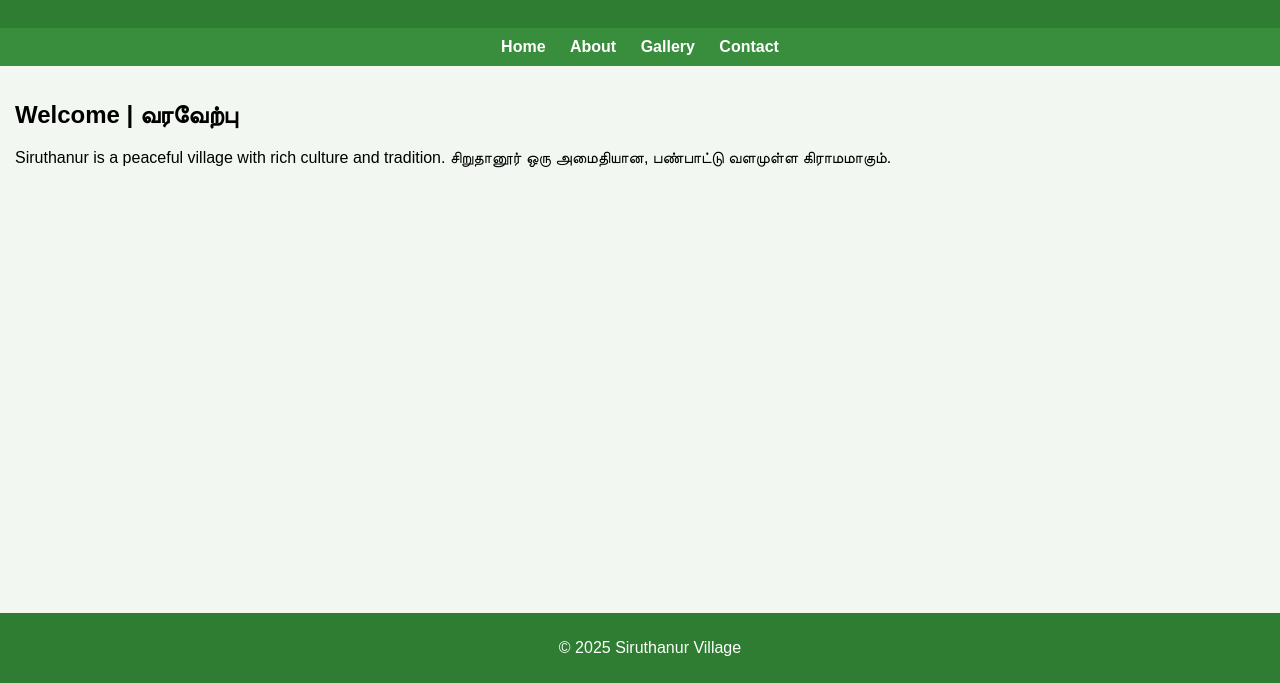
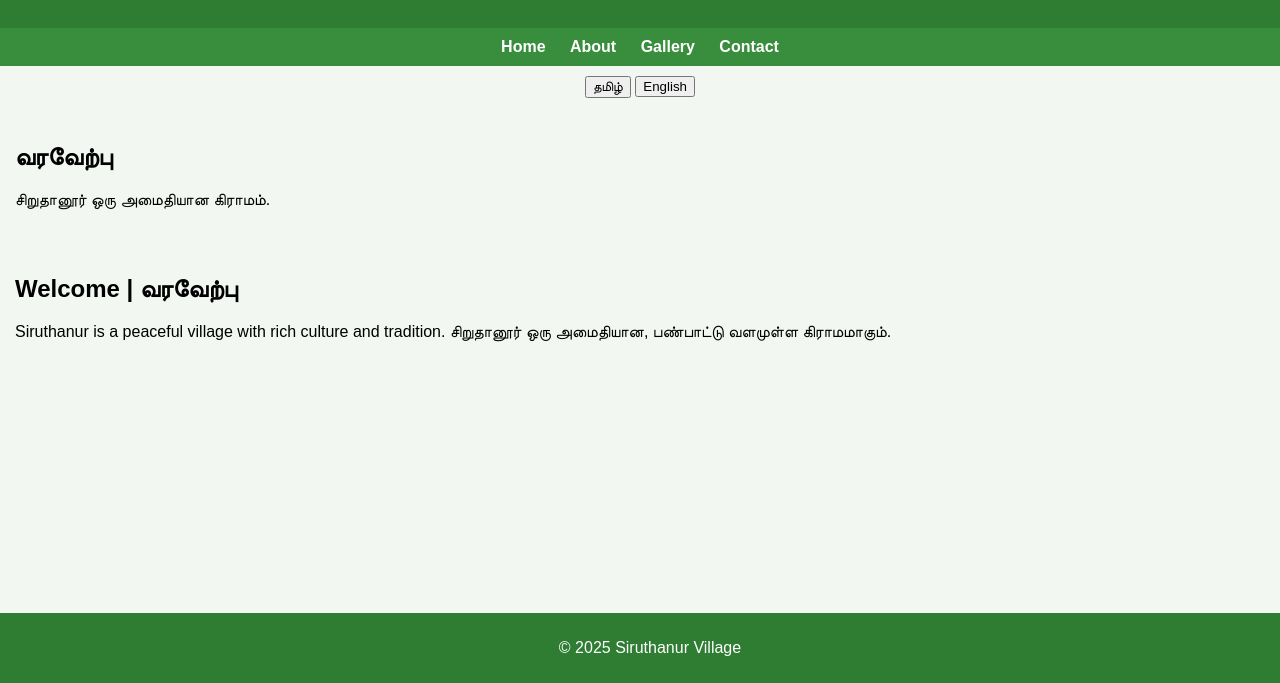
Before and after one commit to siruthanur/Siruthanur---village-, a plain HTML site: page index.html in a window 1280 px wide. Shown: the part 117-800 px from the top of the page. Drawn offline with Linux system fonts and the light colour scheme.

Commit message:
Update index.html

```diff
--- a/index.html
+++ b/index.html
@@ -20,6 +20,22 @@
   <a href="contact.html">Contact</a>
 </nav>
 
+<div style="text-align:center; margin:10px;">
+  <button onclick="showTamil()">தமிழ்</button>
+  <button onclick="showEnglish()">English</button>
+</div>
+
+<section id="tamil">
+  <h2>வரவேற்பு</h2>
+  <p>சிறுதானூர் ஒரு அமைதியான கிராமம்.</p>
+</section>
+
+<section id="english" style="display:none;">
+  <h2>Welcome</h2>
+  <p>Siruthanur is a peaceful village.</p>
+</section>
+
+
 <section>
   <h2>Welcome | வரவேற்பு</h2>
   <p>
@@ -32,5 +48,16 @@
   <p>© 2025 Siruthanur Village</p>
 </footer>
 
+<script>
+function showTamil() {
+  document.getElementById("tamil").style.display = "block";
+  document.getElementById("english").style.display = "none";
+}
+function showEnglish() {
+  document.getElementById("english").style.display = "block";
+  document.getElementById("tamil").style.display = "none";
+}
+</script>
+
 </body>
 </html>
```
